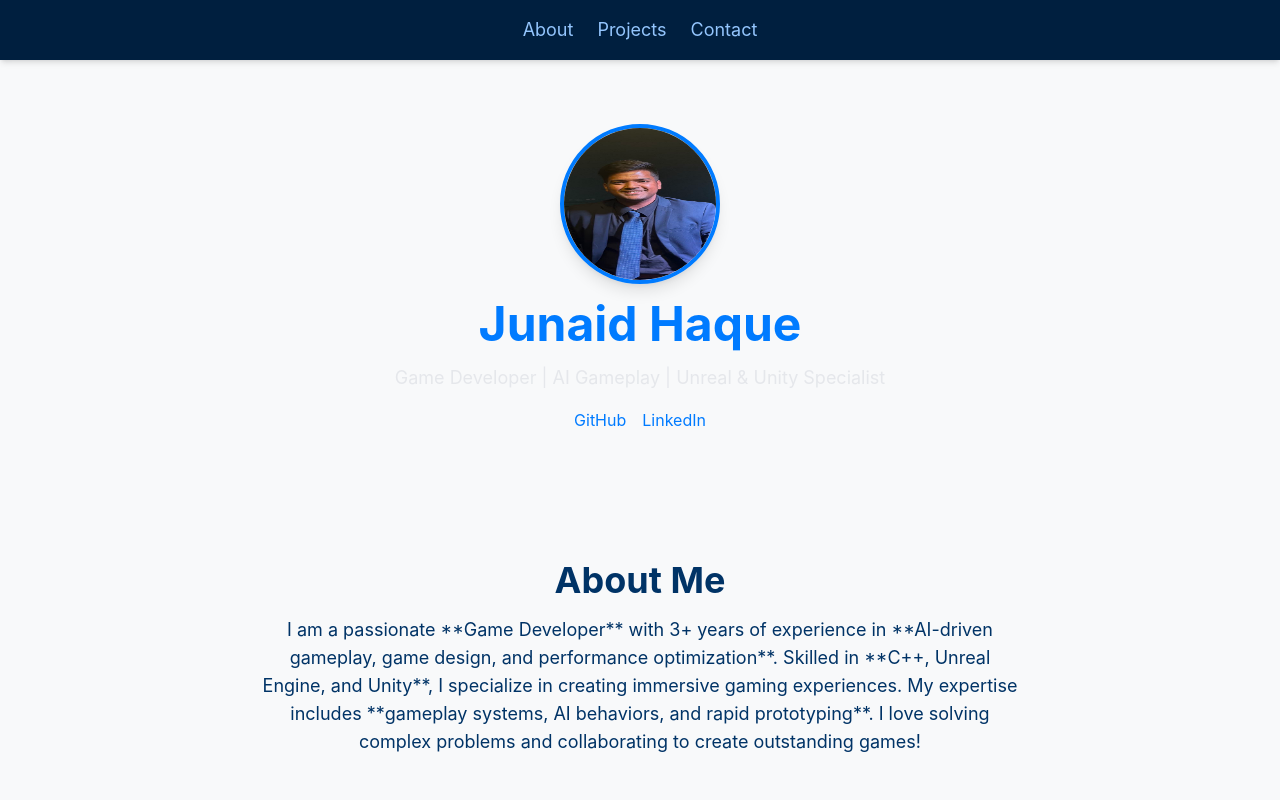
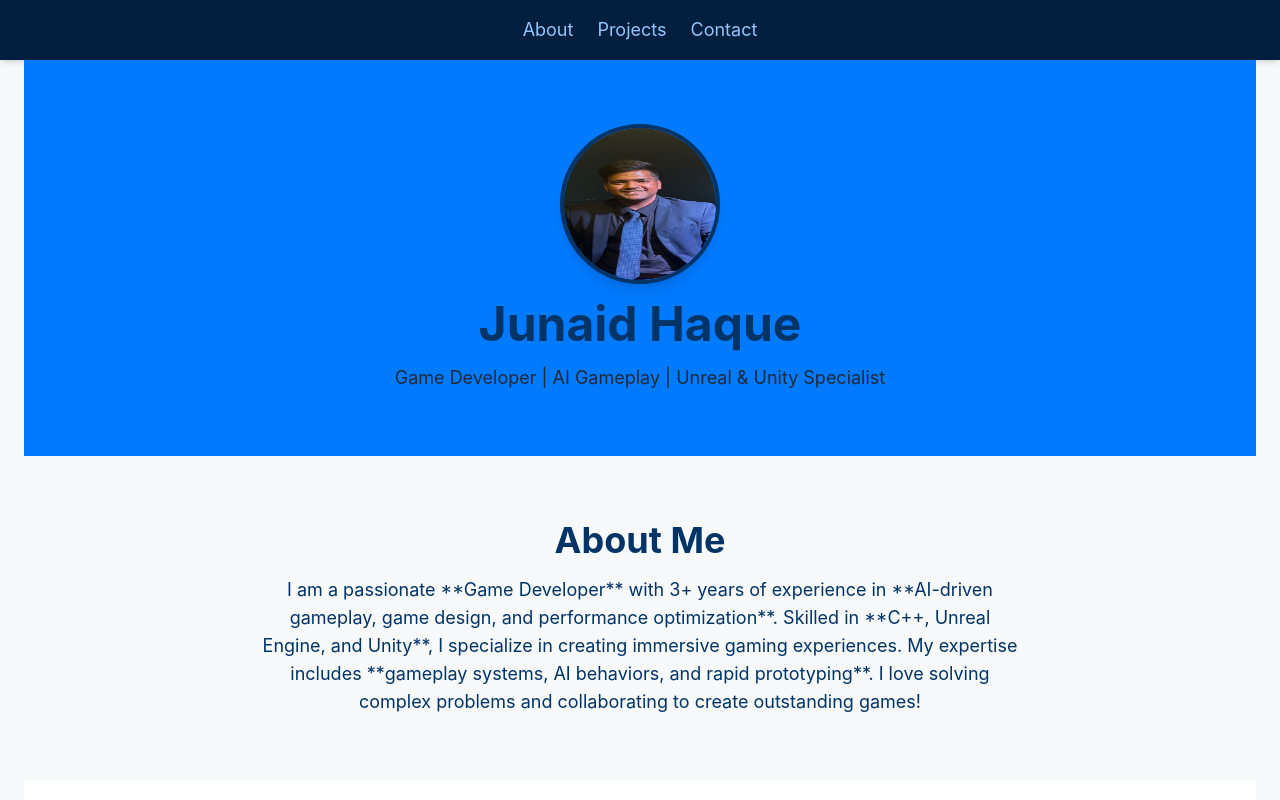
Before and after one commit to jfhaque/React-portfolio, a React (Create React App) app in the folder my-portfolio/: page / in a window 1280 px wide. Shown: the top 800 px of the page. Built offline with nearby package versions, Linux system fonts and the light colour scheme; no server answers.

Commit message:
renamed image

```diff
--- a/my-portfolio/src/components/Profile.tsx
+++ b/my-portfolio/src/components/Profile.tsx
@@ -3,18 +3,18 @@ import { motion } from "framer-motion";
 
 const Profile: React.FC = () => {
   return (
-    <section id="profile" className="bg-mediumBlue text-center py-16">
+    <section id="profile" className="bg-lightBlue text-center py-16">
       <motion.img
-        src="/images/profilePicture.jpg"
+        src="/images/profile.jpg" // Ensure this matches the filename in public/images/
         alt="Junaid Haque"
-        className="w-40 h-40 rounded-full mx-auto shadow-lg border-4 border-lightBlue"
+        className="w-40 h-40 rounded-full mx-auto shadow-lg border-4 border-darkBlue"
         initial={{ opacity: 0, scale: 0.5 }}
         animate={{ opacity: 1, scale: 1 }}
         transition={{ duration: 1 }}
       />
 
       <motion.h1
-        className="text-5xl font-bold text-lightBlue mt-4"
+        className="text-5xl font-bold text-darkBlue mt-4"
         initial={{ y: -50, opacity: 0 }}
         animate={{ y: 0, opacity: 1 }}
         transition={{ duration: 1 }}
@@ -23,37 +23,13 @@ const Profile: React.FC = () => {
       </motion.h1>
 
       <motion.p
-        className="text-lg mt-4 text-gray-200 max-w-2xl mx-auto"
+        className="text-lg mt-4 text-gray-800 max-w-2xl mx-auto"
         initial={{ opacity: 0 }}
         animate={{ opacity: 1 }}
         transition={{ delay: 0.5, duration: 1 }}
       >
         Game Developer | AI Gameplay | Unreal & Unity Specialist
       </motion.p>
-
-      <motion.div
-        className="mt-4"
-        initial={{ opacity: 0, y: 20 }}
-        animate={{ opacity: 1, y: 0 }}
-        transition={{ delay: 0.7, duration: 1 }}
-      >
-        <a
-          href="https://github.com/jfhaque"
-          target="_blank"
-          rel="noopener noreferrer"
-          className="text-lightBlue hover:underline mx-2"
-        >
-          GitHub
-        </a>
-        <a
-          href="https://www.linkedin.com/in/junaid-haque/"
-          target="_blank"
-          rel="noopener noreferrer"
-          className="text-lightBlue hover:underline mx-2"
-        >
-          LinkedIn
-        </a>
-      </motion.div>
     </section>
   );
 };
```
Also changed, not shown: my-portfolio/public/images/profile.jpg (renamed from my-portfolio/public/images/profilePicture.jpg).
